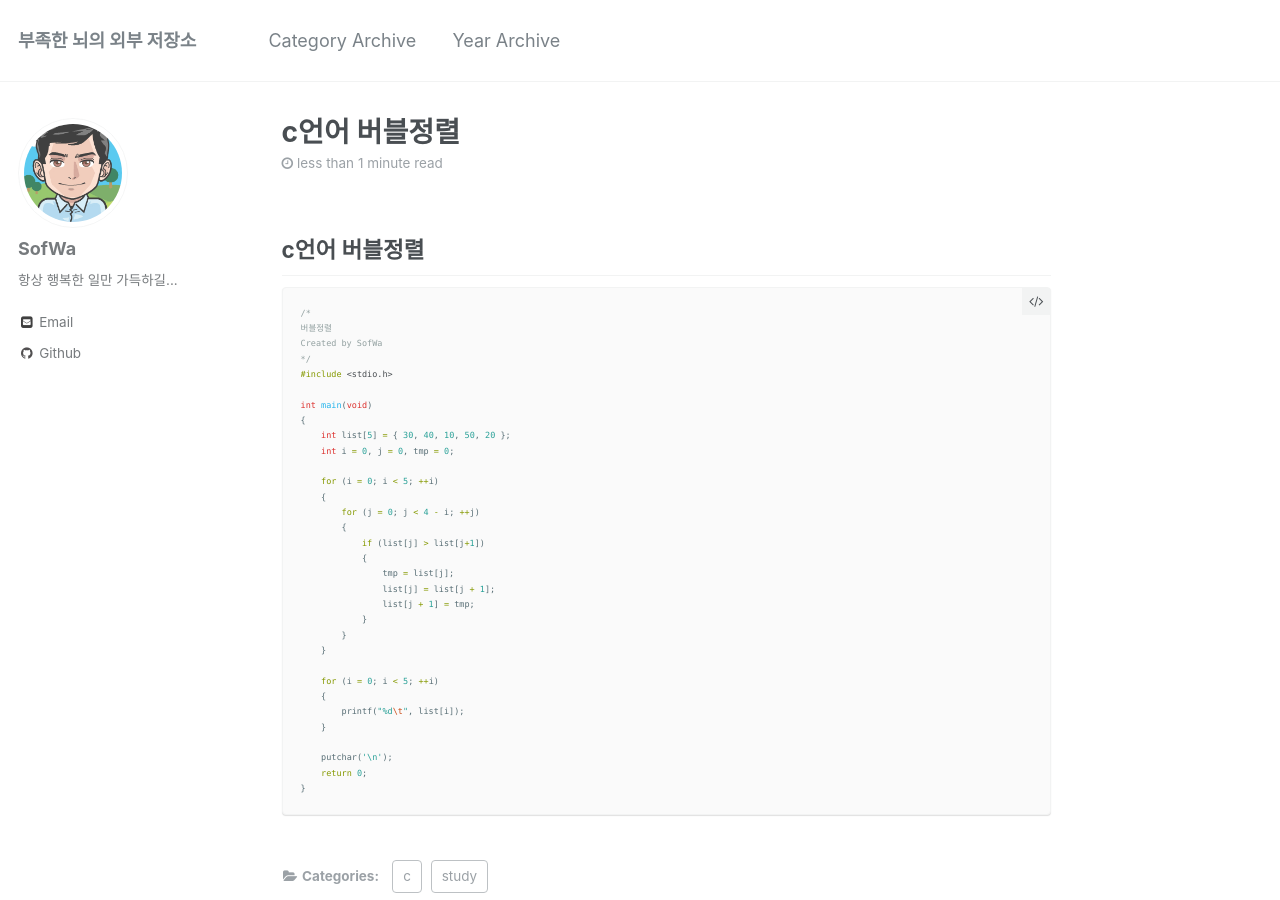
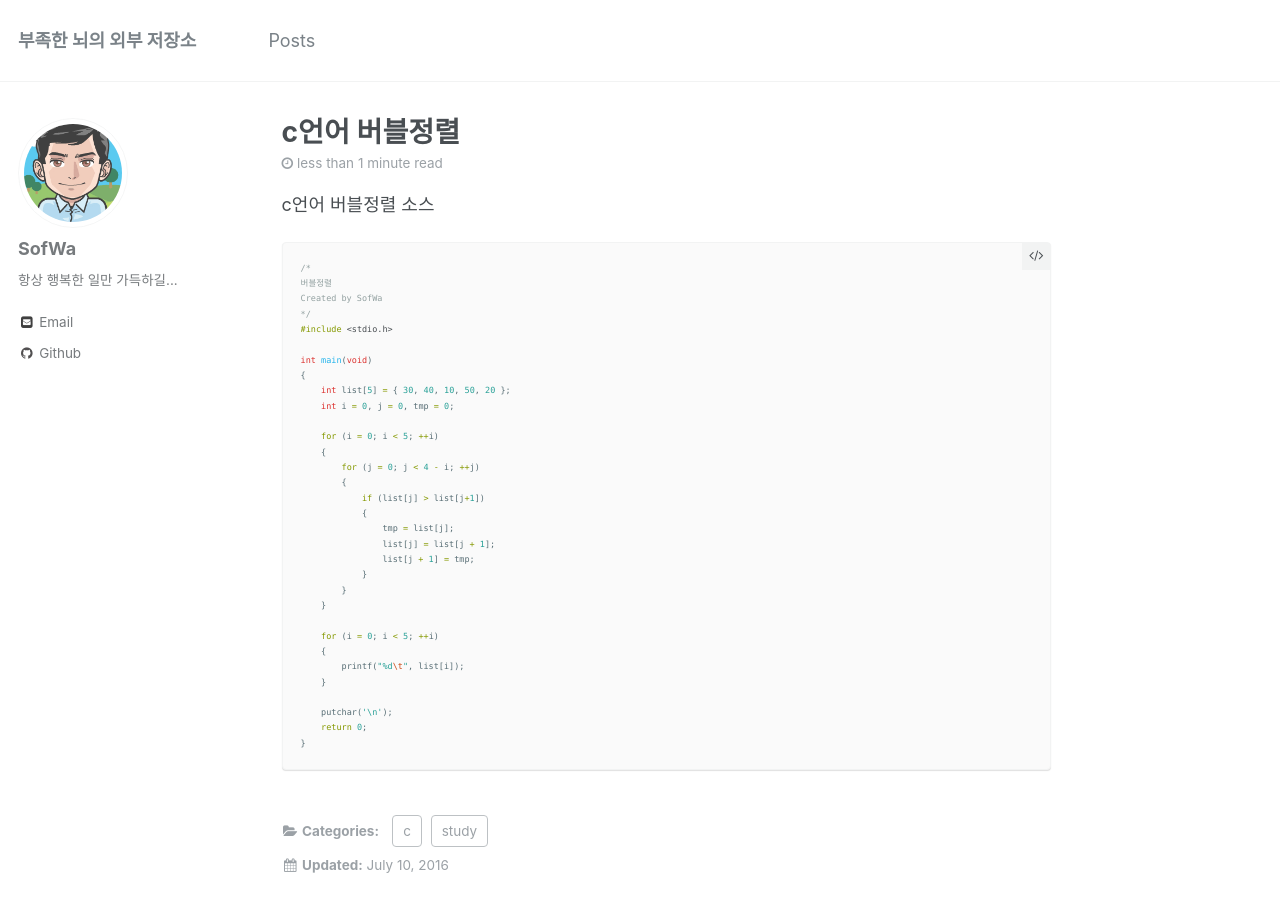
Before and after one commit to SofWa/custom-minimal-mistakes, a Jekyll site: the page built from _posts/2016-07-10-c-bubble-sort.md, in a window 1280 px wide and 900 px high. Built offline with Jekyll 4.4.1, drawn with Linux system fonts in a browser that asks for light colours.

````diff
--- a/_data/navigation.yml
+++ b/_data/navigation.yml
@@ -21,8 +21,5 @@ foo:
 
 # main links links
 main:
-  - title: "Category Archive"
-    url: /categories/
-
-  - title: "Year Archive"
+  - title: "Posts"
     url: /years/
--- a/_posts/2016-07-10-c-bubble-sort.md
+++ b/_posts/2016-07-10-c-bubble-sort.md
@@ -5,7 +5,8 @@ categories:
     - c
     - study
 ---
-## c언어 버블정렬
+
+c언어 버블정렬 소스
 
 ```c
 /*
````
